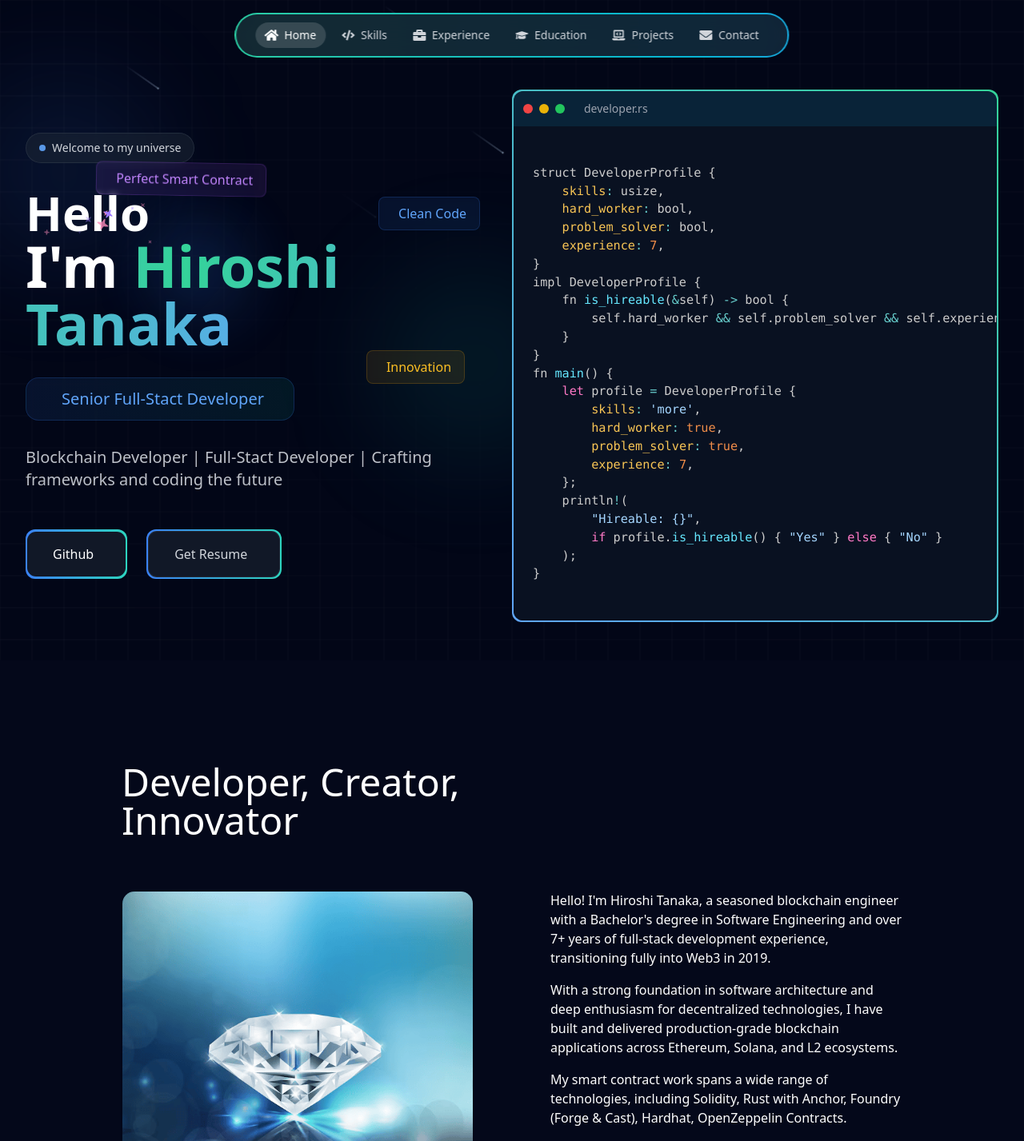
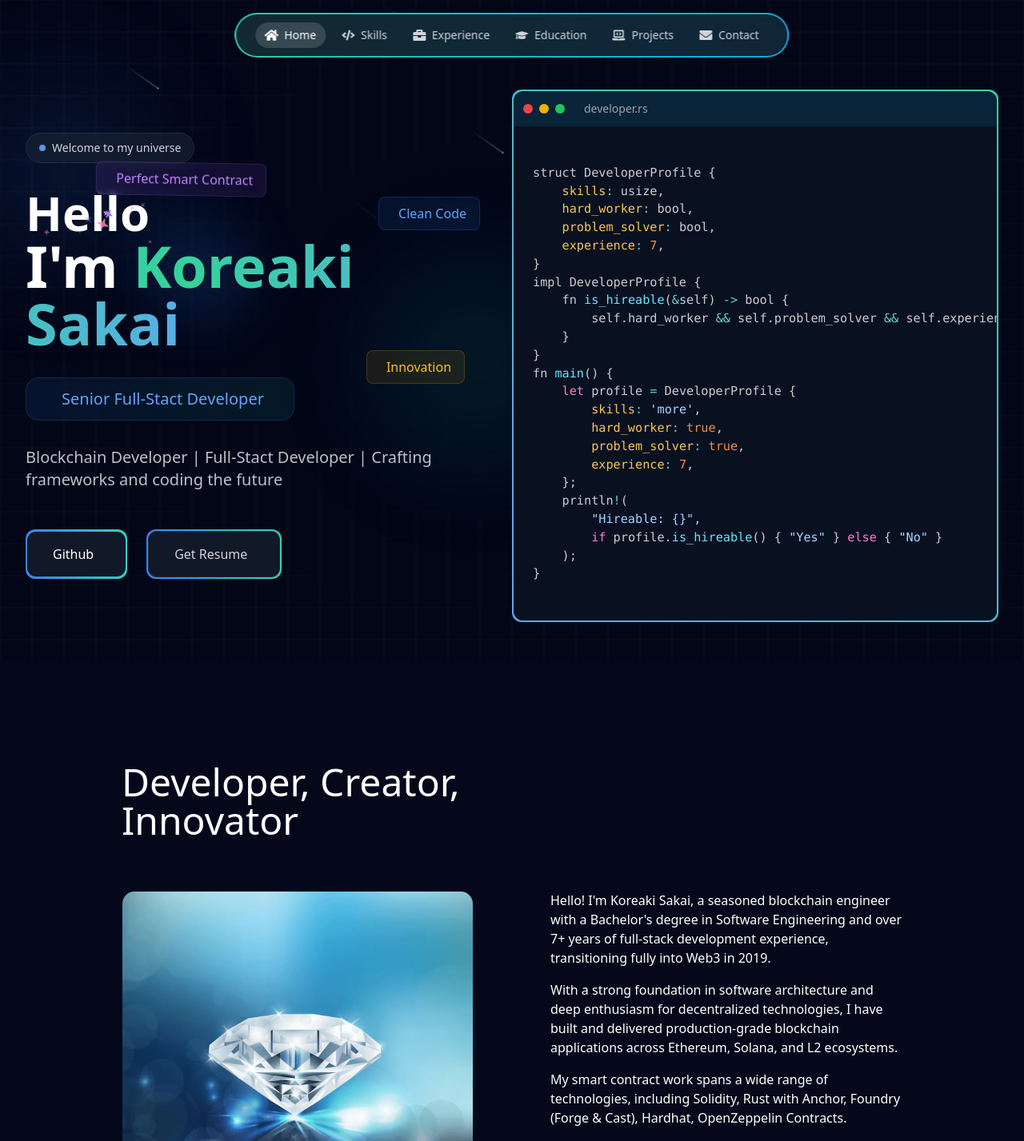
Before and after one commit to Large-Diamond/portfolio, a React (Vite) app: page / in a window 1280 px wide. Shown: the top 1427 px of the page at 80% size. Built offline with nearby package versions, Linux system fonts and the light colour scheme.

Commit message:
feat: update my portfolio bio

```diff
--- a/src/pages/About/About.jsx
+++ b/src/pages/About/About.jsx
@@ -23,7 +23,7 @@ export default function About() {
 
             <div className="relative space-y-4">
               <p className="text-white">
-                Hello! I'm Hiroshi Tanaka, a seasoned blockchain engineer with a Bachelor's degree
+                Hello! I'm Koreaki Sakai, a seasoned blockchain engineer with a Bachelor's degree
                 in Software Engineering and over 7+ years of full-stack development experience,
                  transitioning fully into Web3 in 2019.{" "}
               </p>
--- a/src/pages/Hero/Hero.jsx
+++ b/src/pages/Hero/Hero.jsx
@@ -192,7 +192,7 @@ fn main() {
                     I&apos;m
                     <span className="typing-effect gradient-text">
                       {" "}
-                      Hiroshi Tanaka
+                      Koreaki Sakai
                     </span>
                   </span>
                 </h1>
@@ -235,7 +235,7 @@ fn main() {
 
                 {/* Contact Button */}
                 <a
-                  href="https://app.enhancv.com/share/76a73c40/?utm_medium=growth&utm_campaign=share-resume&utm_source=dynamic"
+                  href="https://app.enhancv.com/share/9c57f991/?utm_medium=growth&utm_campaign=share-resume&utm_source=dynamic"
                   className="group relative inline-flex items-center justify-center gap-3 bg-gradient-to-r from-blue-500 to-teal-400 p-0.5 rounded-xl transition-all duration-300 hover:scale-105 hover:shadow-[0_0_2rem_-0.5rem_#60A5FA]"
                 >
                   <span className="block w-full px-6 sm:px-8 py-3 sm:py-4 rounded-[11px] bg-gray-900 border border-gray-700/50 transition-all duration-300 group-hover:bg-gradient-to-r group-hover:from-gray-800 group-hover:to-gray-700">
```
